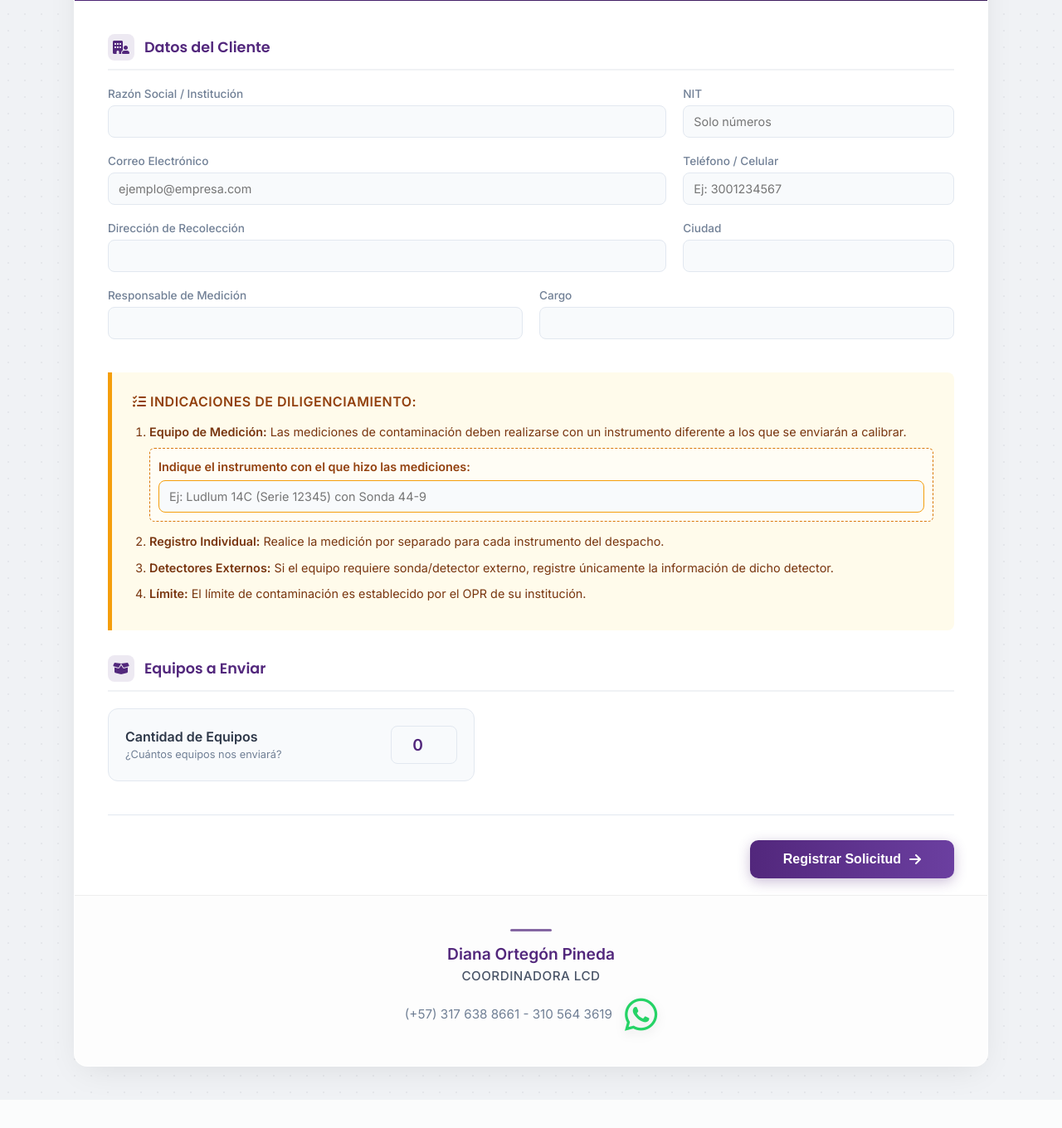
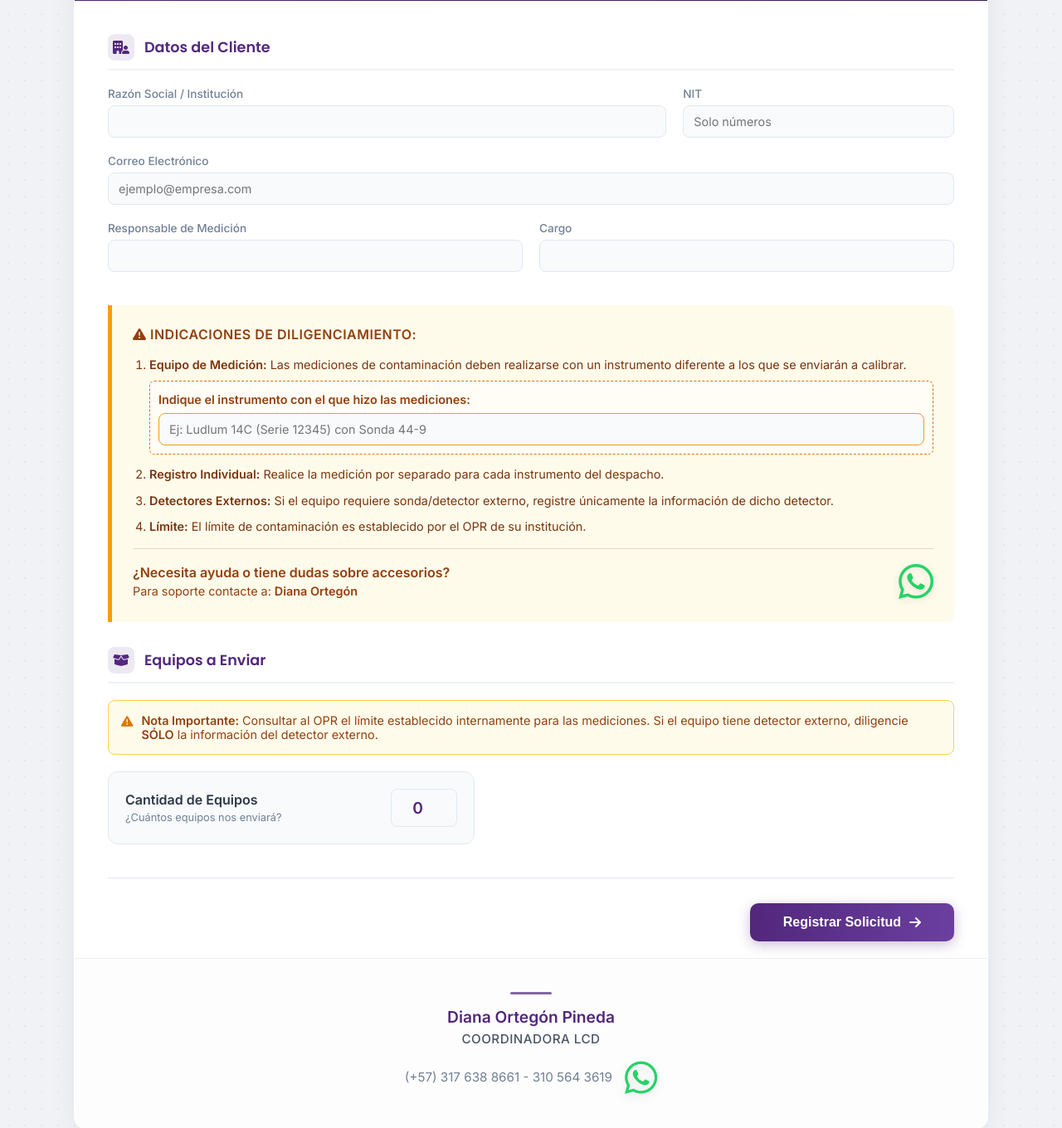
Before and after one commit to coordinacionlcd/SGIL-LCD, a Flask app: page /solicitud-servicio in a window 1280 px wide. Shown: the part 293-1653 px from the top of the page at 83% size. Before the commit the page ends 1611 px from the top, so only its background shows below. Run offline with Flask 3, Linux system fonts and the light colour scheme; some libraries are stand-ins or nearby versions.

Commit message:
sin_ciudad.etc

```diff
--- a/routes/despachos.py
+++ b/routes/despachos.py
@@ -18,16 +18,16 @@ def public_form():
 def api_public_save():
     data = request.get_json()
     try:
-        # 1. Guardar en Supabase
+        # 1. Guardar en Base de Datos (Sin dirección, ciudad, ni teléfono)
         supabase_admin.table('despachos').insert({
             "cliente": data.get('cliente'),
             "nit": data.get('nit'),
             "email": data.get('email'),
             "responsable_medicion": data.get('responsable_medicion'),
             "cargo": data.get('cargo'),
-            "direccion": data.get('direccion'),
-            "ciudad": data.get('ciudad'),
-            "telefono": data.get('telefono'),
+
+            # Dirección, Ciudad y Teléfono eliminados de aquí
+
             "ref_marca": data.get('ref_marca'),
             "ref_modelo": data.get('ref_modelo'),
             "ref_serie": data.get('ref_serie'),
@@ -37,7 +37,7 @@ def api_public_save():
             "estado": "pendiente"
         }).execute()
 
-        # 2. ENVIAR CORREOS AUTOMÁTICOS (Si falla el correo, no bloqueamos el éxito del registro)
+        # 2. ENVIAR CORREOS
         try:
             send_notification_emails(data)
         except Exception as mail_error:
@@ -66,7 +66,7 @@ def despacho_dashboard():
 
 
 # ==========================================
-#  FUNCIÓN DE ENVÍO DE CORREOS (ESTILO PRO)
+#  FUNCIÓN DE ENVÍO DE CORREOS
 # ==========================================
 def send_notification_emails(data):
     smtp_server = os.getenv('MAIL_SERVER')
@@ -79,42 +79,36 @@ def send_notification_emails(data):
         print("Faltan configuraciones de correo en .env")
         return
 
-    # --- 1. PREPARAR CORREO PARA LOGÍSTICA ---
-    msg_logistics = MIMEMultipart()
-    msg_logistics['Subject'] = f"🚚 NUEVA RECOLECCIÓN - {data.get('cliente')}"
-    msg_logistics['From'] = f"Sievert Sistema <{sender_email}>"
-    msg_logistics['To'] = logistics_email
+    # 1. CORREO INTERNO (LOGÍSTICA + DIANA)
+    recipients_internal = [logistics_email, sender_email]
 
-    # HTML Logística (Estilo Imagen Adjunta)
-    html_logistics = f"""
+    msg_internal = MIMEMultipart()
+    msg_internal['Subject'] = f"🚚 NUEVA RECOLECCIÓN - {data.get('cliente')}"
+    msg_internal['From'] = f"Sievert Sistema <{sender_email}>"
+    msg_internal['To'] = ", ".join(recipients_internal)
+
+    # HTML Logística Actualizado (Sin campos eliminados)
+    html_internal = f"""
     <html>
     <body style="font-family: Arial, sans-serif; background-color: #f4f6f8; margin: 0; padding: 0;">
         <div style="max-width: 600px; margin: 20px auto; background: white; border-radius: 8px; overflow: hidden; box-shadow: 0 4px 6px rgba(0,0,0,0.1);">
-
             <div style="background-color: #003366; color: white; padding: 20px; text-align: center;">
                 <h2 style="margin: 0;">⚠️ Nueva Solicitud de Recolección</h2>
                 <p style="margin: 5px 0 0 0; font-size: 14px; opacity: 0.9;">Acción Requerida - Equipo Logístico</p>
             </div>
-
             <div style="padding: 30px;">
-
                 <div style="background-color: #f8fafc; border-left: 4px solid #52277c; padding: 15px; border-radius: 4px; margin-bottom: 20px;">
                     <h3 style="color: #003366; margin-top: 0; margin-bottom: 15px; font-size: 16px;">📦 Datos del Cliente</h3>
                     <p style="margin: 5px 0;"><strong>🏢 Cliente:</strong> {data.get('cliente')}</p>
                     <p style="margin: 5px 0;"><strong>🆔 NIT:</strong> {data.get('nit')}</p>
-                    <p style="margin: 5px 0;"><strong>📍 Dirección:</strong> {data.get('direccion')}</p>
-                    <p style="margin: 5px 0;"><strong>🏙️ Ciudad:</strong> {data.get('ciudad')}</p>
                 </div>
-
                 <div style="margin-bottom: 20px;">
                     <h3 style="color: #555; border-bottom: 1px solid #eee; padding-bottom: 5px; font-size: 15px;">👤 Contacto en Sitio</h3>
                     <ul style="list-style: none; padding: 0; color: #333;">
                         <li style="margin-bottom: 8px;">• <strong>Nombre:</strong> {data.get('responsable_medicion')} ({data.get('cargo')})</li>
-                        <li style="margin-bottom: 8px;">• <strong>Teléfono:</strong> {data.get('telefono')}</li>
                         <li style="margin-bottom: 8px;">• <strong>Email:</strong> {data.get('email')}</li>
                     </ul>
                 </div>
-
                 <div>
                     <h3 style="color: #555; border-bottom: 1px solid #eee; padding-bottom: 5px; font-size: 15px;">☢️ Equipos a Recoger: {len(data.get('items', []))}</h3>
                     <table style="width: 100%; border-collapse: collapse; font-size: 13px;">
@@ -126,66 +120,60 @@ def send_notification_emails(data):
                         {''.join([f'<tr><td style="padding: 8px; border-bottom: 1px solid #eee;">{i.get("marca")}</td><td style="padding: 8px; border-bottom: 1px solid #eee;">{i.get("modelo")}</td><td style="padding: 8px; border-bottom: 1px solid #eee;">{i.get("serie")}</td></tr>' for i in data.get('items', [])])}
                     </table>
                 </div>
-
             </div>
         </div>
     </body>
     </html>
     """
-    msg_logistics.attach(MIMEText(html_logistics, 'html'))
+    msg_internal.attach(MIMEText(html_internal, 'html'))
 
-    # --- 2. PREPARAR CORREO PARA CLIENTE ---
-    msg_client = MIMEMultipart()
-    msg_client['Subject'] = f"✅ Solicitud Recibida - Sievert LCD"
-    msg_client['From'] = f"Sievert LCD <{sender_email}>"
-    msg_client['To'] = data.get('email')
+    # 2. CORREO AL CLIENTE
+    client_email = data.get('email')
 
-    html_client = f"""
-    <html>
-    <body style="font-family: Arial, sans-serif; background-color: #f4f6f8; margin: 0; padding: 0;">
-        <div style="max-width: 600px; margin: 20px auto; background: white; border-radius: 8px; overflow: hidden; box-shadow: 0 4px 6px rgba(0,0,0,0.1);">
-
-            <div style="background-color: #52277c; color: white; padding: 25px; text-align: center;">
-                <h1 style="margin: 0; font-size: 22px;">¡Solicitud Recibida!</h1>
-                <p style="margin: 10px 0 0 0; opacity: 0.9;">Hemos registrado su información correctamente.</p>
-            </div>
-
-            <div style="padding: 30px;">
-                <p style="color: #333; font-size: 16px;">Hola <strong>{data.get('responsable_medicion')}</strong>,</p>
-                <p style="color: #555; line-height: 1.5;">
-                    Confirmamos que hemos recibido la información técnica y de contaminación para <strong>{len(data.get('items', []))} equipos</strong>.
-                    Nuestro equipo logístico ha sido notificado y procederá con la programación de la recolección.
-                </p>
-
-                <div style="background-color: #f0fdf4; border: 1px solid #bbf7d0; padding: 15px; border-radius: 6px; margin: 20px 0;">
-                    <strong style="color: #166534; display: block; margin-bottom: 5px;">📋 Resumen de Equipos Registrados:</strong>
-                    <ul style="margin: 0; padding-left: 20px; color: #14532d;">
-                        {''.join([f'<li>{i.get("marca")} {i.get("modelo")} (SN: {i.get("serie")})</li>' for i in data.get('items', [])])}
-                    </ul>
-                </div>
-
-                <p style="color: #666; font-size: 13px; text-align: center; margin-top: 30px;">
-                    Si tienes alguna duda, contacta a Coordinación:<br>
-                    <strong style="color: #52277c;">(+57) 317 638 8661</strong>
-                </p>
-            </div>
-
-            <div style="background-color: #eee; padding: 15px; text-align: center; font-size: 11px; color: #888;">
-                Sievert LCD - Laboratorio de Calibración Dosimétrica<br>
-                Este es un mensaje automático, por favor no responder.
-            </div>
-        </div>
-    </body>
-    </html>
-    """
-    msg_client.attach(MIMEText(html_client, 'html'))
-
-    # --- 3. ENVIAR AMBOS ---
     with smtplib.SMTP(smtp_server, int(smtp_port)) as server:
         server.starttls()
         server.login(sender_email, sender_password)
-        # Enviar a Logística
-        server.sendmail(sender_email, logistics_email, msg_logistics.as_string())
-        # Enviar a Cliente (Si puso correo)
-        if data.get('email'):
-            server.sendmail(sender_email, data.get('email'), msg_client.as_string())
+
+        server.sendmail(sender_email, recipients_internal, msg_internal.as_string())
+
+        if client_email:
+            msg_client = MIMEMultipart()
+            msg_client['Subject'] = f"✅ Solicitud Recibida - Sievert LCD"
+            msg_client['From'] = f"Sievert LCD <{sender_email}>"
+            msg_client['To'] = client_email
+
+            html_client = f"""
+            <html>
+            <body style="font-family: Arial, sans-serif; background-color: #f4f6f8; margin: 0; padding: 0;">
+                <div style="max-width: 600px; margin: 20px auto; background: white; border-radius: 8px; overflow: hidden; box-shadow: 0 4px 6px rgba(0,0,0,0.1);">
+                    <div style="background-color: #52277c; color: white; padding: 25px; text-align: center;">
+                        <h1 style="margin: 0; font-size: 22px;">¡Solicitud Recibida!</h1>
+                        <p style="margin: 10px 0 0 0; opacity: 0.9;">Hemos registrado su información correctamente.</p>
+                    </div>
+                    <div style="padding: 30px;">
+                        <p style="color: #333; font-size: 16px;">Hola <strong>{data.get('responsable_medicion')}</strong>,</p>
+                        <p style="color: #555; line-height: 1.5;">
+                            Confirmamos que hemos recibido la información técnica y de contaminación para <strong>{len(data.get('items', []))} equipos</strong>.
+                            Nuestro equipo logístico ha sido notificado y procederá con la programación de la recolección.
+                        </p>
+                        <div style="background-color: #f0fdf4; border: 1px solid #bbf7d0; padding: 15px; border-radius: 6px; margin: 20px 0;">
+                            <strong style="color: #166534; display: block; margin-bottom: 5px;">📋 Resumen de Equipos Registrados:</strong>
+                            <ul style="margin: 0; padding-left: 20px; color: #14532d;">
+                                {''.join([f'<li>{i.get("marca")} {i.get("modelo")} (SN: {i.get("serie")})</li>' for i in data.get('items', [])])}
+                            </ul>
+                        </div>
+                        <p style="color: #666; font-size: 13px; text-align: center; margin-top: 30px;">
+                            Si tienes alguna duda, contacta a Coordinación:<br>
+                            <strong style="color: #52277c;">(+57) 317 638 8661</strong>
+                        </p>
+                    </div>
+                    <div style="background-color: #eee; padding: 15px; text-align: center; font-size: 11px; color: #888;">
+                        Sievert LCD - Laboratorio de Calibración Dosimétrica<br>
+                        Este es un mensaje automático, por favor no responder.
+                    </div>
+                </div>
+            </body>
+            </html>
+            """
+            msg_client.attach(MIMEText(html_client, 'html'))
+            server.sendmail(sender_email, client_email, msg_client.as_string())
--- a/templates/solicitud_cliente.html
+++ b/templates/solicitud_cliente.html
@@ -137,7 +137,7 @@
         }
         .whatsapp-link:hover { background: #dcfce7; color: #16a34a; }
 
-        /* ESTILOS PARA LA NOTA AMARILLA */
+        /* Estilo para la nueva Nota Importante de Diligenciamiento */
         .instruction-box {
             background: #fffbeb; border-left: 5px solid #f59e0b; padding: 25px;
             margin-bottom: 30px; border-radius: 0 8px 8px 0;
@@ -145,17 +145,9 @@
         .instruction-title { color: #92400e; font-weight: 700; margin-bottom: 15px; font-size: 1rem; text-transform: uppercase; letter-spacing: 0.5px; }
         .instruction-list { padding-left: 20px; margin: 0; color: #78350f; font-size: 0.9rem; line-height: 1.6; }
         .instruction-list li { margin-bottom: 8px; }
-
-        /* Enlace de soporte dentro de la nota amarilla */
-        .support-link {
-            margin-top: 15px; padding-top: 15px; border-top: 1px solid rgba(146, 64, 14, 0.2);
-            color: #92400e; font-size: 0.9rem;
+        .instruction-footer {margin-top: 15px; padding-top: 15px; border-top: 1px solid rgba(146, 64, 14, 0.2); color: #92400e; display: flex;
+            align-items: center; justify-content: space-between; gap: 15px;
         }
-        .whatsapp-btn-inline {
-            color: #16a34a; font-weight: 700; text-decoration: none; display: inline-flex; align-items: center; gap: 5px;
-            background: rgba(37, 211, 102, 0.1); padding: 2px 8px; border-radius: 4px; transition: 0.2s;
-        }
-        .whatsapp-btn-inline:hover { background: rgba(37, 211, 102, 0.2); }
 
     </style>
 </head>
@@ -201,25 +193,10 @@
                     <div class="error-msg">Solo números.</div>
                 </div>
 
-                <div class="form-group col-8">
+                <div class="form-group col-12">
                     <label class="form-label">Correo Electrónico</label>
                     <input type="email" name="email" class="form-control" required placeholder="ejemplo@empresa.com" oninput="saveDraft()">
                     <div class="error-msg">Ingrese un correo válido.</div>
-                </div>
-
-                <div class="form-group col-4">
-                    <label class="form-label">Teléfono / Celular</label>
-                    <input type="tel" name="telefono" class="form-control" inputmode="tel" required placeholder="Ej: 3001234567" oninput="validatePhone(this); saveDraft()">
-                </div>
-
-                <div class="form-group col-8">
-                    <label class="form-label">Dirección de Recolección</label>
-                    <input type="text" name="direccion" class="form-control" required oninput="saveDraft()">
-                </div>
-                <div class="form-group col-4">
-                    <label class="form-label">Ciudad</label>
-                    <input type="text" name="ciudad" class="form-control" required oninput="validateText(this); saveDraft()">
-                    <div class="error-msg">Solo letras.</div>
                 </div>
 
                 <div class="form-group col-6">
@@ -234,11 +211,10 @@
         </div>
 
         <div class="instruction-box">
-            <div class="instruction-title"><i class="fa-solid fa-list-check"></i> Indicaciones de Diligenciamiento:</div>
+            <div class="instruction-title"><i class="fa-solid fa-triangle-exclamation"></i> Indicaciones de Diligenciamiento:</div>
             <ol class="instruction-list">
                 <li>
                     <strong>Equipo de Medición:</strong> Las mediciones de contaminación deben realizarse con un instrumento diferente a los que se enviarán a calibrar.
-
                     <div style="margin-top: 8px; margin-bottom: 12px; background: rgba(255,255,255,0.5); padding: 10px; border-radius: 6px; border: 1px dashed #d97706;">
                         <label style="display:block; font-weight: 600; color: #92400e; font-size: 0.9rem; margin-bottom: 5px;">
                             Indique el instrumento con el que hizo las mediciones:
@@ -253,12 +229,34 @@
                 <li><strong>Detectores Externos:</strong> Si el equipo requiere sonda/detector externo, registre únicamente la información de dicho detector.</li>
                 <li><strong>Límite:</strong> El límite de contaminación es establecido por el OPR de su institución.</li>
             </ol>
+
+            <div class="instruction-footer">
+                <div>
+                    <strong>¿Necesita ayuda o tiene dudas sobre accesorios?</strong>
+                    <div style="font-size: 0.9rem; margin-top: 4px;">
+                        Para soporte contacte a: <strong>Diana Ortegón</strong>
+                    </div>
+                </div>
+                <a href="https://wa.me/573176388661" target="_blank" title="Chatear con Coordinación">
+                    <i class="fa-brands fa-whatsapp" style="font-size: 3rem; color: #25d366; transition: transform 0.2s; filter: drop-shadow(0 2px 4px rgba(0,0,0,0.1));"
+                       onmouseover="this.style.transform='scale(1.1)'"
+                       onmouseout="this.style.transform='scale(1)'"></i>
+                </a>
+            </div>
         </div>
 
         <div class="section-block">
             <div class="section-header">
                 <div class="section-icon"><i class="fa-solid fa-box-open"></i></div>
                 <h3 class="section-title">Equipos a Enviar</h3>
+            </div>
+
+            <div class="alert-box">
+                <i class="fa-solid fa-triangle-exclamation"></i>
+                <div>
+                    <strong>Nota Importante:</strong> Consultar al OPR el límite establecido internamente para las mediciones.
+                    Si el equipo tiene detector externo, diligencie <strong>SÓLO</strong> la información del detector externo.
+                </div>
             </div>
 
             <div class="counter-box" style="margin-top: 20px;">
@@ -306,12 +304,11 @@
             <span style="color: #718096; font-size: 0.95rem;">
                 (+57) 317 638 8661 - 310 564 3619
             </span>
-
             <a href="https://wa.me/573176388661" target="_blank" title="Clic para chatear en WhatsApp" style="text-decoration: none;">
                 <i class="fa-brands fa-whatsapp"
                    style="font-size: 2.8rem; color: #25d366; filter: drop-shadow(0 4px 6px rgba(0,0,0,0.1)); transition: transform 0.2s;"
-                   onmouseover="this.style.transform='scale(1.2)'"
-                   onmouseout="this.style.transform='scale(0.8)'">
+                   onmouseover="this.style.transform='scale(1.15)'"
+                   onmouseout="this.style.transform='scale(1)'">
                 </i>
             </a>
         </div>
@@ -323,10 +320,6 @@
     function validateNumber(input) {
         input.value = input.value.replace(/[^0-9]/g, '');
         validateField(input, input.value.length > 5);
-    }
-    function validatePhone(input) {
-        input.value = input.value.replace(/[^0-9+ ]/g, '');
-        validateField(input, input.value.length > 6);
     }
     function validateText(input) {
         input.value = input.value.replace(/[^a-zA-ZáéíóúÁÉÍÓÚñÑ\s]/g, '');
@@ -523,7 +516,7 @@
                                 <div class="step-card">
                                     <i class="step-icon fa-solid fa-box-archive"></i>
                                     <span class="step-num">1. Estado de Caja</span>
-                                    <span class="step-text">Usa caja idealmente de doble pared sin daños ni etiquetas anteriores.</span>
+                                    <span class="step-text">Usa caja doble pared sin daños. Retira etiquetas antiguas.</span>
                                 </div>
                                 <div class="step-card">
                                     <i class="step-icon fa-solid fa-maximize"></i>
@@ -533,18 +526,17 @@
                                 <div class="step-card">
                                     <i class="step-icon fa-solid fa-layer-group"></i>
                                     <span class="step-num">3. Relleno Seguro</span>
-                                    <span class="step-text">Usa espuma, burbuja o papel de periódico y centra el equipo dentro de la caja.</span>
+                                    <span class="step-text">Usa espuma o burbuja (8 cm espesor) y centra el equipo.</span>
                                 </div>
-
                                 <div class="step-card">
                                     <i class="step-icon fa-solid fa-tape"></i>
                                     <span class="step-num">4. Sellado en H</span>
-                                    <span class="step-text">Cierra firmemente con cinta tanto en la parte superior como inferior (método de precinto en forma de H).</span>
+                                    <span class="step-text">Cierra firmemente con cinta en forma de H (arriba y abajo).</span>
                                 </div>
                                 <div class="step-card">
                                     <i class="step-icon fa-solid fa-clipboard-check"></i>
                                     <span class="step-num">5. Rótulo Visible</span>
-                                    <span class="step-text">Pega en la parte superior el rótulo con los datos de remitente y destinatario que te envía <strong>Daiana Monroy.<strong></span>
+                                    <span class="step-text">Pega los datos de remitente y destinatario en la parte superior.</span>
                                 </div>
                             </div>
                         </div>
```
